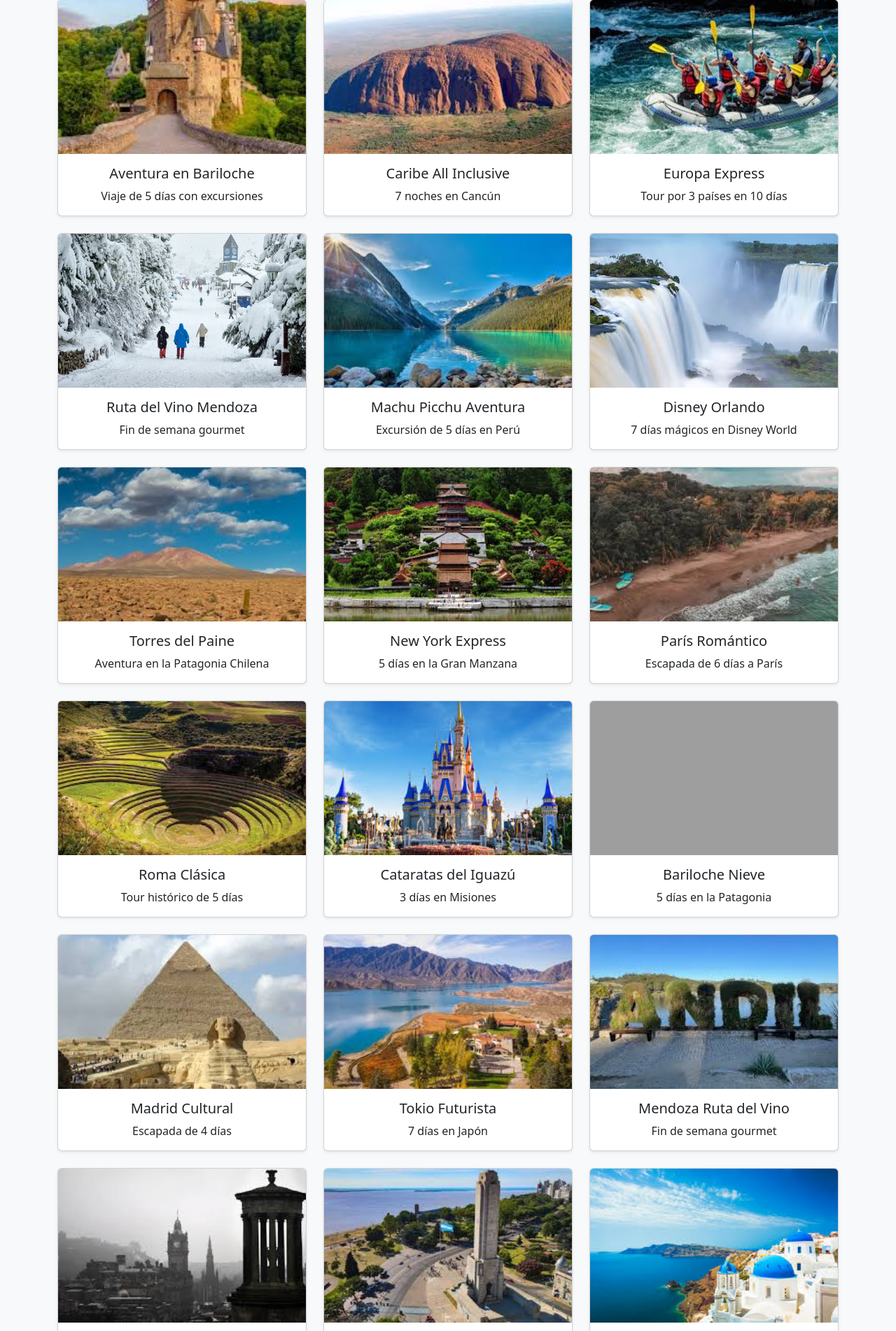
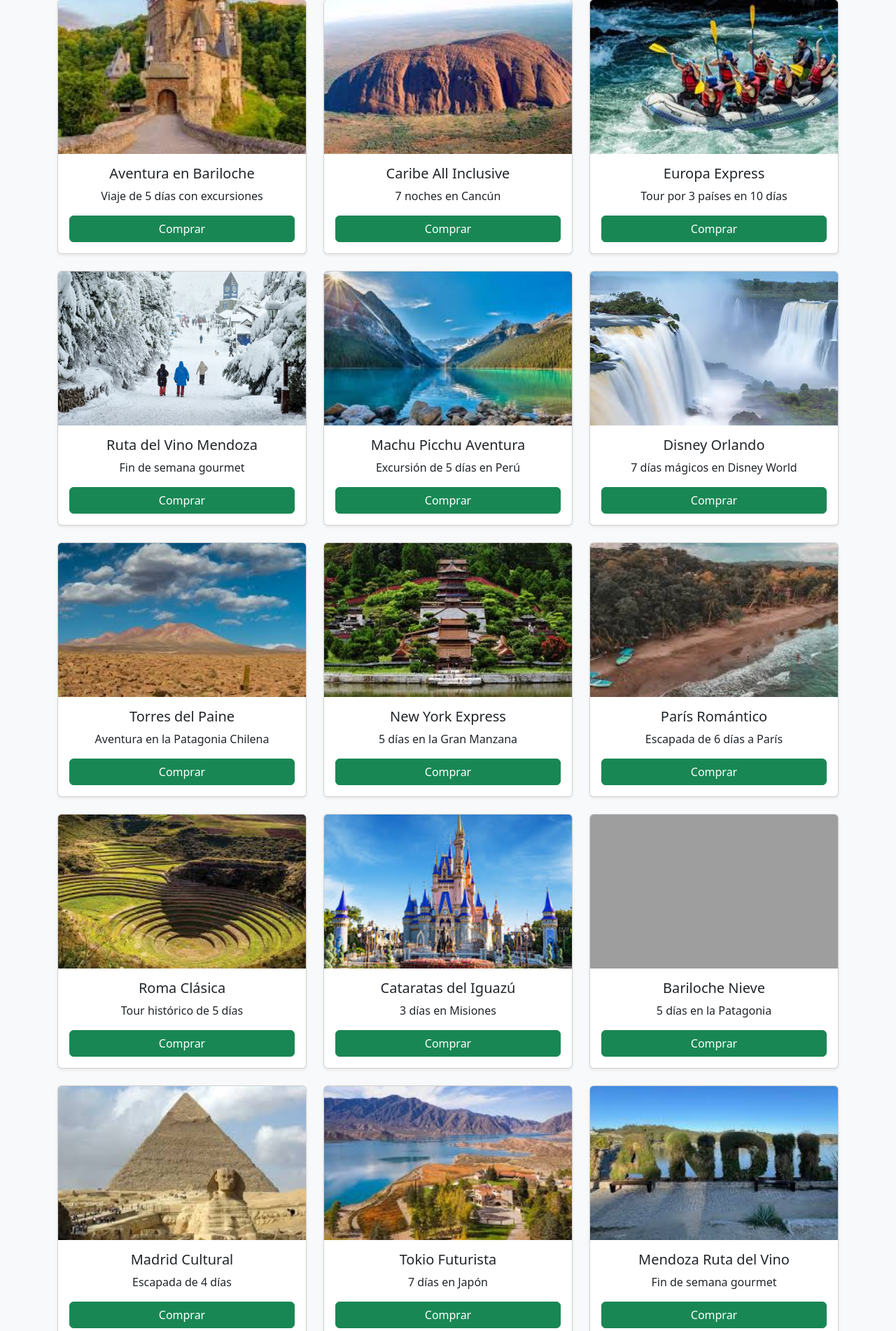
Before and after one commit to benjaaag/Pagina-de-viajes, a PHP site: page / in a window 1280 px wide. Shown: the part 105-2007 px from the top of the page at 70% size. Run offline with PHP 8.4, Linux system fonts and the light colour scheme; data comes from the database, SQL or seed files in the repository; grey boxes are pictures that could not be loaded.

Commit message:
boton comprar

```diff
--- a/index.php
+++ b/index.php
@@ -46,6 +46,9 @@ $paquetes = $conexion->query("SELECT * FROM paquete WHERE paquete.disponible=1;"
             <div class="card-body text-center">
               <h5 class="card-title"><?=$paquete['nombre']?></h5>
               <p class="card-text"><?=$paquete['descripcion_corta']?></p>
+              <a href="carrito.php?id=<?=$paquete['id_paquete']?>" class="btn btn-success w-100">
+                Comprar
+              </a>
             </div>
           </div>
         </div>
```
